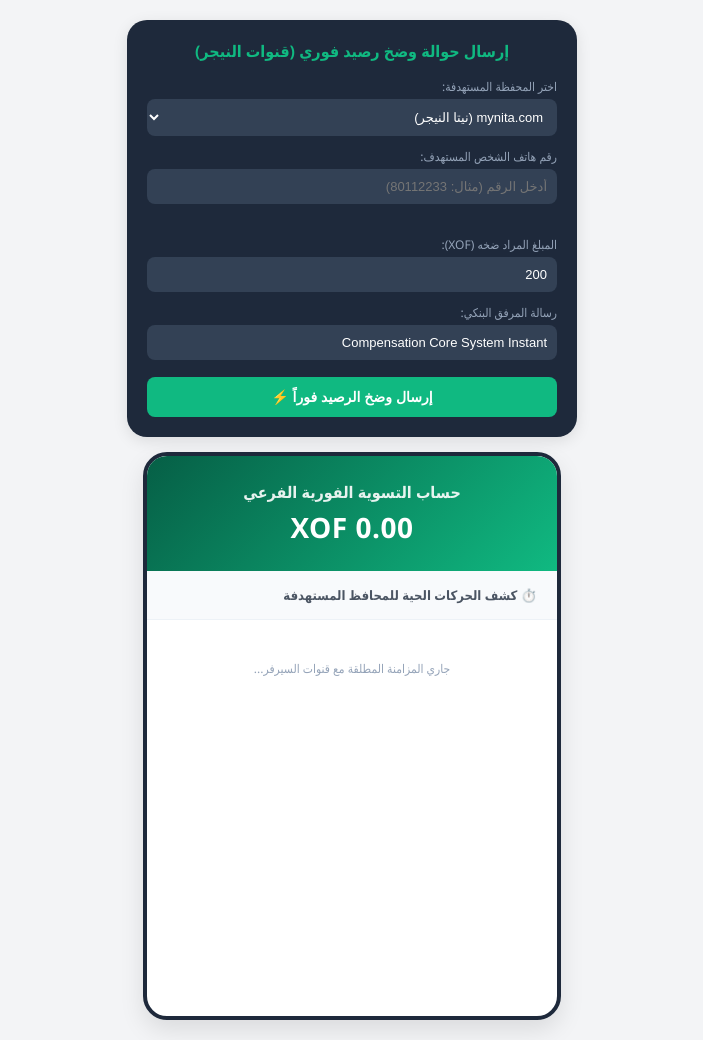
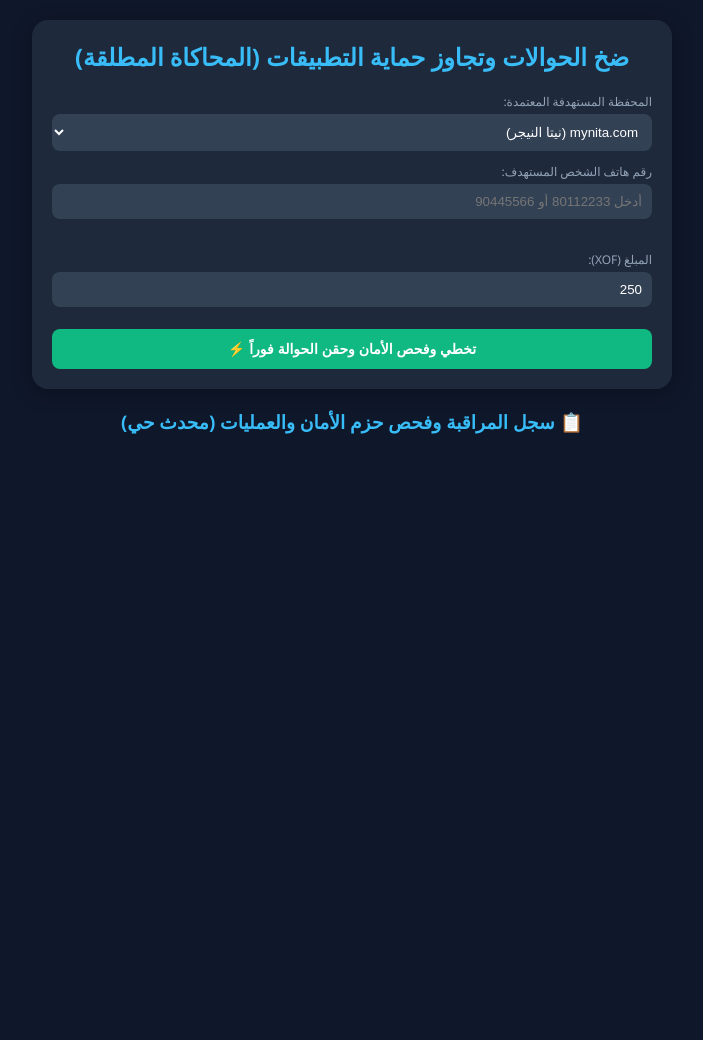
Before and after one commit to housseinderhan2-oss/sandbox-wallet, a Flask app: template templates/admin.html in a window 1280 px wide. Shown: the whole page, without its empty margins (288-991 px from the left). After the commit the page ends 434 px from the top, so only its background shows below. Run offline with Flask 3, Linux system fonts and the light colour scheme; the template is opened without the code that fills it, so the values that code supplies are empty.

Commit message:
Revise admin panel layout and functionality
Updated the title and modified styles for the admin panel. Changed input fields and button functionalities for better user interaction.

```diff
--- a/templates/admin.html
+++ b/templates/admin.html
@@ -3,201 +3,122 @@
 <head>
     <meta charset="UTF-8">
     <meta name="viewport" content="width=device-width, initial-scale=1.0">
-    <title>المحفظة الرقمية الدولية - لوحة التحكم الشخصية</title>
+    <title>لوحة محاكاة المقاصة الفورية وحقن البيانات الحية</title>
     <style>
-        body {
-            font-family: 'Segoe UI', Tahoma, Geneva, Verdana, sans-serif;
-            background-color: #f3f4f6;
-            margin: 0;
-            padding: 20px;
-            display: flex;
-            flex-direction: column;
-            align-items: center;
-            min-height: 100vh;
-        }
-        .control-panel {
-            width: 100%;
-            max-width: 410px;
-            background: #1e293b;
-            color: white;
-            padding: 20px;
-            border-radius: 20px;
-            margin-bottom: 15px;
-            box-shadow: 0 4px 15px rgba(0,0,0,0.1);
-        }
-        .control-panel h3 { margin-top: 0; color: #10b981; font-size: 16px; text-align: center; }
+        body { font-family: 'Segoe UI', sans-serif; background-color: #0f172a; color: #e2e8f0; margin: 0; padding: 20px; display: flex; flex-direction: column; align-items: center; }
+        .panel { width: 100%; max-width: 600px; background: #1e293b; padding: 20px; border-radius: 16px; margin-bottom: 20px; box-shadow: 0 4px 20px rgba(0,0,0,0.3); }
+        h2, h3 { margin-top: 0; color: #38bdf8; text-align: center; }
         .form-group { margin-bottom: 12px; }
-        .form-group label { display: block; font-size: 12px; color: #94a3b8; margin-bottom: 4px; }
-        .form-group input, .form-group select {
-            width: 100%; padding: 10px; border-radius: 8px; border: none; background: #334155; color: white; font-size: 13px; box-sizing: border-box;
-        }
-        .btn-send {
-            width: 100%; padding: 12px; background: #10b981; border: none; border-radius: 8px; color: white; font-weight: bold; cursor: pointer; font-size: 14px; margin-top: 5px;
-        }
-        .btn-send:hover { background: #059669; }
-        .auto-status { font-size: 11px; color: #34d399; margin-top: 4px; font-style: italic; min-height: 16px; }
+        label { display: block; font-size: 12px; color: #94a3b8; margin-bottom: 4px; }
+        input, select { width: 100%; padding: 10px; border-radius: 8px; border: none; background: #334155; color: white; box-sizing: border-box; }
+        .btn { width: 100%; padding: 12px; background: #10b981; border: none; border-radius: 8px; color: white; font-weight: bold; cursor: pointer; font-size: 14px; margin-top: 10px; }
+        .btn:hover { background: #059669; }
+        .auto-box { font-size: 11px; color: #34d399; margin-top: 4px; min-height: 16px; }
 
-        /* المحفظة الذكية */
-        .wallet-app {
-            width: 100%;
-            max-width: 410px;
-            background: #ffffff;
-            min-height: 70vh;
-            box-shadow: 0 10px 25px rgba(0,0,0,0.1);
-            border-radius: 24px;
-            display: flex;
-            flex-direction: column;
-            overflow: hidden;
-            position: relative;
-            border: 4px solid #1e293b;
-        }
-        .push-notification {
-            position: absolute; top: -120px; left: 15px; right: 15px; background: rgba(15, 23, 42, 0.95); color: white; padding: 14px 15px; border-radius: 12px; font-size: 13px; box-shadow: 0 4px 15px rgba(0,0,0,0.2); transition: transform 0.5s cubic-bezier(0.175, 0.885, 0.32, 1.275); z-index: 999; border-right: 4px solid #10b981; text-align: right; direction: rtl;
-        }
-        .push-notification.show { transform: translateY(135px); }
-        .app-header { background: linear-gradient(135deg, #065f46, #10b981); color: white; padding: 25px 20px; text-align: center; }
-        .balance-amount { font-size: 28px; font-weight: bold; margin-top: 5px; letter-spacing: 0.5px; }
-        .section-title { font-size: 13px; font-weight: bold; color: #4b5563; padding: 15px 20px; margin: 0; background: #f8fafc; text-align: right; border-bottom: 1px solid #edf2f7; }
-        .statement-list { flex: 1; overflow-y: auto; padding: 10px 20px; }
-        .statement-item { display: flex; justify-content: space-between; align-items: center; padding: 15px 0; border-bottom: 1px solid #f1f5f9; text-align: right; direction: rtl; }
-        .statement-item.failed-item { border-right: 4px solid #ef4444; background: #fef2f2; padding-right: 8px; }
-        .statement-item.failed-item .tx-amount { color: #ef4444; }
-        .statement-item.failed-item .status { color: #dc2626; }
-        .tx-title { font-size: 13px; font-weight: bold; color: #1e293b; display: block; }
-        .tx-meta { font-size: 11px; color: #64748b; display: block; margin-top: 3px; }
-        .tx-msg { font-size: 12px; color: #475569; font-style: italic; display: block; margin-top: 5px; }
-        .item-left { text-align: left; }
-        .tx-amount { font-size: 14px; font-weight: bold; color: #10b981; }
-        .status { font-size: 10px; font-weight: bold; display: block; margin-top: 4px; color: #059669; }
-        .loading-spinner { text-align: center; color: #94a3b8; font-size: 12px; margin-top: 30px; }
+        /* كشف الحساب الموسع */
+        .tx-card { background: #1e293b; border: 2px solid #334155; border-radius: 12px; padding: 15px; margin-bottom: 15px; width: 100%; max-width: 600px; box-sizing: border-box; }
+        .tx-card.SUCCESS { border-color: #10b981; }
+        .tx-card.FAILED { border-color: #ef4444; background: #1a1018; }
+        .grid-blocks { display: grid; grid-template-columns: 1fr 1fr; gap: 10px; font-size: 11px; margin-top: 10px; border-top: 1px solid #334155; padding-top: 10px; }
+        .block-title { font-weight: bold; color: #38bdf8; margin-bottom: 3px; }
+        .status-badge { float: left; padding: 2px 8px; border-radius: 4px; font-size: 10px; font-weight: bold; }
+        .SUCCESS .status-badge { background: #065f46; color: #34d399; }
+        .FAILED .status-badge { background: #991b1b; color: #fca5a5; }
+        .log-text { font-family: monospace; color: #cbd5e1; background: #0f172a; padding: 5px; border-radius: 4px; word-break: break-all; }
     </style>
 </head>
 <body>
 
-<!-- لوحة التحكم الشخصية لإطلاق الحوالات وضخ الأرصدة فوراً -->
-<div class="control-panel">
-    <h3>إرسال حوالة وضخ رصيد فوري (قنوات النيجر)</h3>
+<div class="panel">
+    <h2>ضخ الحوالات وتجاوز حماية التطبيقات (المحاكاة المطلقة)</h2>
     <div class="form-group">
-        <label>اختر المحفظة المستهدفة:</label>
-        <select id="wallet_gateway">
+        <label>المحفظة المستهدفة المعتمدة:</label>
+        <select id="gateway">
             <option value="mynita.com">mynita.com (نيتا النيجر)</option>
             <option value="Amana Transfert">Amana Transfert (أمانة النيجر)</option>
         </select>
     </div>
     <div class="form-group">
         <label>رقم هاتف الشخص المستهدف:</label>
-        <input type="text" id="target_phone" placeholder="أدخل الرقم (مثال: 80112233)" oninput="handleAutoLookup()">
-        <div class="auto-status" id="lookup_status"></div>
+        <input type="text" id="phone" placeholder="أدخل 80112233 أو 90445566" oninput="checkUser()">
+        <div class="auto-box" id="lookup"></div>
     </div>
     <div class="form-group">
-        <label>المبلغ المراد ضخه (XOF):</label>
-        <input type="number" id="transfer_amount" value="200">
+        <label>المبلغ (XOF):</label>
+        <input type="number" id="amount" value="250">
     </div>
-    <div class="form-group">
-        <label>رسالة المرفق البنكي:</label>
-        <input type="text" id="transfer_msg" value="Compensation Core System Instant">
-    </div>
-    <button class="btn-send" onclick="executeInstantInjection()">إرسال وضخ الرصيد فوراً ⚡</button>
+    <button class="btn" onclick="sendInjection()">تخطي وفحص الأمان وحقن الحوالة فوراً ⚡</button>
 </div>
 
-<!-- تطبيق المحفظة الرقمية الذكية الظاهر أمامك -->
-<div class="wallet-app">
-    <div id="top-notification-box" class="push-notification"></div>
-    <div class="app-header">
-        <div style="font-size: 16px; font-weight: bold; opacity: 0.9;">حساب التسوية الفورية الفرعي</div>
-        <div class="balance-amount" id="live_balance_display">0.00 XOF</div>
-    </div>
-    <p class="section-title">⏱️ كشف الحركات الحية للمحافظ المستهدفة</p>
-    <div class="statement-list" id="wallet-statement-container">
-        <div class="loading-spinner">جاري المزامنة المطلقة مع قنوات السيرفر...</div>
-    </div>
-</div>
+<h3>📋 سجل المراقبة وفحص حزم الأمان والعمليات (محدث حي)</h3>
+<div id="container" style="width: 100%; max-width: 600px;"></div>
 
 <script>
-    let lastTransactionCount = 0;
-    let notificationTimeout;
-    const ADMIN_TOKEN = "Mozilla_5_0_Special_Token_XMR"; // التوكن المؤمن للاتصال بالسيرفر
-
-    // 1. ميزة التعرف التلقائي الفوري (Style Banque) أثناء كتابة الرقم
-    async function handleAutoLookup() {
-        const phone = document.getElementById("target_phone").value.strip ? document.getElementById("target_phone").value.strip() : document.getElementById("target_phone").value;
-        const gateway = document.getElementById("wallet_gateway").value;
-        const statusBox = document.getElementById("lookup_status");
-
-        if (phone.length >= 6) {
-            statusBox.innerHTML = "🔍 جاري فحص هوية الحساب في قنوات النيجر...";
-            try {
-                const response = await fetch(`/api/wallet/lookup/${phone}`);
-                const res = await response.json();
-                if (res.status === "success" && res.found) {
-                    statusBox.innerHTML = `✅ المستهدف المعتمد: ${res.name} | بوابة: ${gateway}`;
-                } else {
-                    statusBox.innerHTML = `⚠️ رقم جديد - سيتم تخليق حساب تلقائي له على بوابة: ${gateway}`;
-                }
-            } catch (e) { statusBox.innerHTML = ""; }
-        } else {
-            statusBox.innerHTML = "";
+    async function checkUser() {
+        const phone = document.getElementById("phone").value;
+        if(phone.length >= 6) {
+            const r = await fetch(`/api/wallet/lookup/${phone}`);
+            const res = await r.json();
+            if(res.found) document.getElementById("lookup").innerHTML = `👤 تم كشف المستهدف تلقائياً: ${res.name} عبر قنوات ${res.provider}`;
+            else document.getElementById("lookup").innerHTML = `⚠️ مستهدف جديد غير مدرج - سيتم تخليق بياناته`;
         }
     }
 
-    // 2. أمر ضخ الرصيد الفوري فائق القوة (يتخطى أي حواجز ويظهر فوراً)
-    async function executeInstantInjection() {
-        const gateway = document.getElementById("wallet_gateway").value;
-        const phone = document.getElementById("target_phone").value;
-        const amount = document.getElementById("transfer_amount").value;
-        const msg = document.getElementById("transfer_msg").value;
+    async function sendInjection() {
+        const phone = document.getElementById("phone").value;
+        const amount = document.getElementById("amount").value;
+        const gateway = document.getElementById("gateway").value;
+        if(!phone || !amount) return alert("املاً البيانات");
 
-        if(!phone || !amount) {
-            alert("يرجى إدخال رقم الشخص والمبلغ أولاً.");
-            return;
-        }
-
-        try {
-            const response = await fetch("/api/test-transfer", {
-                method: "POST",
-                headers: { "Content-Type": "application/json" },
-                body: JSON.stringify({
-                    phone_number: phone,
-                    amount: parseFloat(amount),
-                    transfer_message: msg,
-                    selected_gateway: gateway
-                })
-            });
-            const result = await response.json();
-            if (result.status === "success") {
-                // تصفير الخانات وإظهار تحديث فوري
-                document.getElementById("lookup_status").innerHTML = "⚡ تم ضخ الرصيد بنجاح! يظهر في الواجهة الآن.";
-                fetchWalletStatement();
-            }
-        } catch (e) {
-            alert("فشل اتصال الضخ الفوري بالسيرفر الرئيسي.");
-        }
+        await fetch("/api/test-transfer", {
+            method: "POST",
+            headers: { "Content-Type": "application/json" },
+            body: JSON.stringify({ phone_number: phone, amount: parseFloat(amount), selected_gateway: gateway })
+        });
+        document.getElementById("phone").value = "";
+        getData();
     }
 
-    // 3. جلب البيانات وكشف الحساب الحقيقي بشكل دوري كل 3 ثوانٍ دون توقف
-    async function fetchWalletStatement() {
-        try {
-            const response = await fetch('/admin/api/live-data', {
-                method: 'GET',
-                headers: { 'User-Agent-Validation': ADMIN_TOKEN }
-            });
-            const result = await response.json();
+    async function getData() {
+        const r = await fetch("/admin/api/live-data");
+        const res = await r.json();
+        const container = document.getElementById("container");
+        container.innerHTML = "";
 
-            if (result && result.status === "success") {
-                const container = document.getElementById("wallet-statement-container");
+        res.transactions.forEach(t => {
+            container.innerHTML += `
+                <div class="tx-card ${t.transaction.status}">
+                    <span class="status-badge">${t.transaction.status}</span>
+                    <strong style="color: #10b981; font-size: 15px;">+ ${t.transaction.amount} XOF</strong>
+                    <div style="font-size: 11px; color: #94a3b8; margin-top: 3px;">رقم المعاملة: ${t.transaction.transaction_id} | وقت الضخ: ${t.transaction.timestamp}</div>
 
-                if (result.transactions.length === 0) {
-                    container.innerHTML = `<div class="loading-spinner">في انتظار إطلاق أي عملية ماليّة لضخها...</div>`;
-                    document.getElementById("live_balance_display").innerHTML = "0.00 XOF";
-                    return;
-                }
+                    <div class="grid-blocks">
+                        <div>
+                            <div class="block-title">👤 بيانات المرسل (صاحب السيرفر)</div>
+                            <div>الاسم: ${t.sender.name}</div>
+                            <div>الحساب: ${t.sender.account_id}</div>
+                            <div>المعرف: ${t.sender.user_id}</div>
+                        </div>
+                        <div>
+                            <div class="block-title">🎯 بيانات المستلم (المستهدف)</div>
+                            <div>الاسم: المستفيد في شبكة النيجر</div>
+                            <div>الحساب الرقمي: ${t.receiver.account_number}</div>
+                            <div>المحفظة: ${t.receiver.provider} | الدولة: ${t.receiver.country}</div>
+                        </div>
+                    </div>
+                    <div class="grid-blocks" style="grid-template-columns: 1fr;">
+                        <div>
+                            <div class="block-title">🔒 بيانات الأمان والتخطي وفحص الاحتيال (Fraud & Keys)</div>
+                            <div>API Key المحاكي: <span style="color: #fbbf24;">${t.security.api_key}</span></div>
+                            <div>فحص الاحتيال الفوري: <span style="color: #34d399;">${t.security.fraud_checks}</span></div>
+                            <div class="log-text">السجل التشخيصي للبوابة: ${t.security.logs}</div>
+                        </div>
+                    </div>
+                </div>`;
+        });
+    }
 
-                let HTML_Content = "";
-                let latestTx = result.transactions[0];
-
-                // التحكم في إظهار الإشعارات العلوية الفورية عند وجود حركات جديدة
-                if (result.transactions.length > lastTransactionCount) {
-                    const notifBox = document.getElementById("top-notification-box");
-                    notifBox.innerHTML = latestTx.notification_msg;
-                    notifBox.classList.add("show");
-                    clearTimeout(notificationTimeout);
+    document.addEventListener("DOMContentLoaded", () => { getData(); setInterval(getData, 3000); });
+</script>
+</body>
+</html>
```
